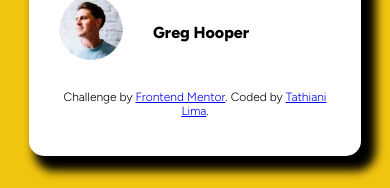
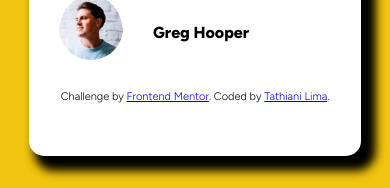
Before and after one commit to TathianiLima/Cartao_visualizacao_1, a plain HTML site: page index.html in a window 390 px wide. Shown: the part 566-754 px from the top of the page. Drawn offline with Linux system fonts and the light colour scheme; a web font is replaced by a local one.

Commit message:
Alteração 1

```diff
--- a/style.css
+++ b/style.css
@@ -128,4 +128,7 @@ body {
     .descricao {
         font-size: 12px;
     }
+    .rodape {
+        font-size: 11px;
+    }
 }
```
